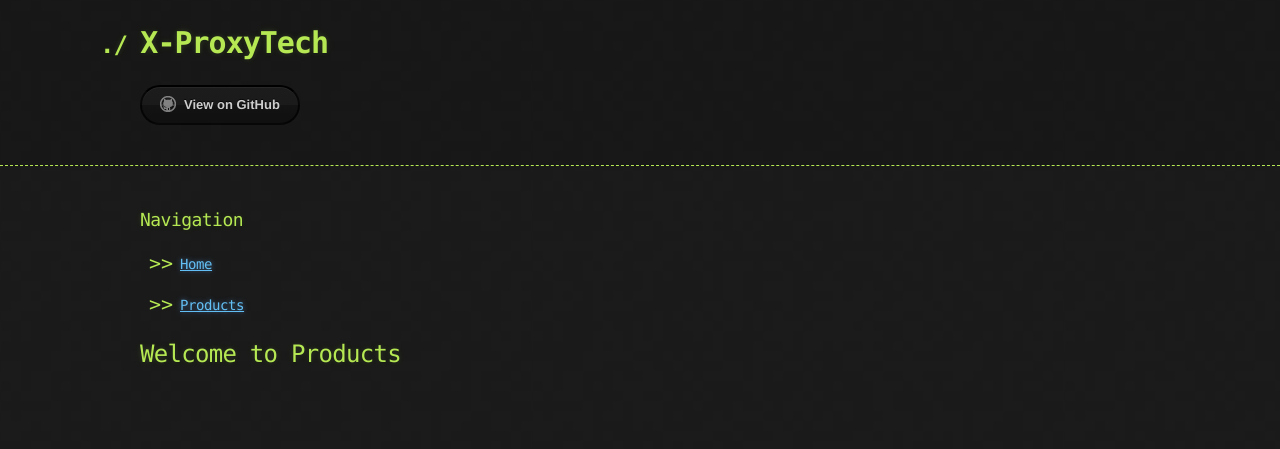
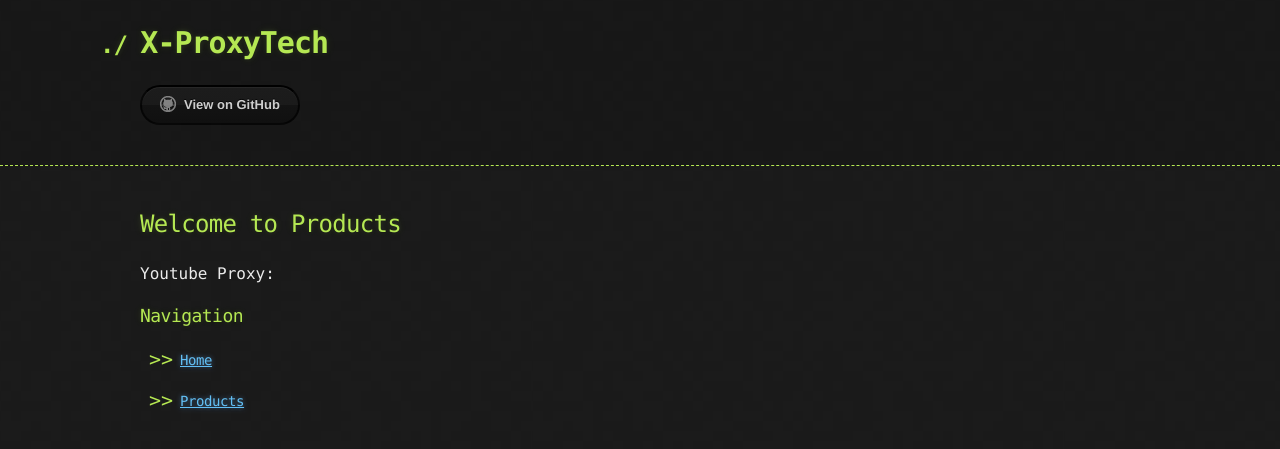
Before and after one commit to X-ProxyTech/Home-Page, a Jekyll site: the page built from Products.md, in a window 1280 px wide. Shown: the top 449 px of the page. Built offline with Jekyll 4.4.1, drawn with Linux system fonts in a browser that asks for light colours; the repository's description, which GitHub fills in, is left out; our own code applies the rules of GitHub Pages for plain Markdown files.

Commit message:
Update Products.md

```diff
--- a/Products.md
+++ b/Products.md
@@ -1,8 +1,11 @@
 ---
 layout: default
 ---
+
+## Welcome to Products
+
+Youtube Proxy:
+
 ### Navigation
 *   #### [Home](./)
 *   #### [Products](./Products.html)
-
-## Welcome to Products
```
